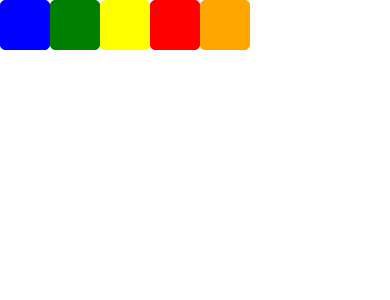
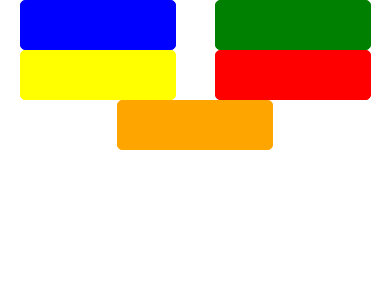
Before and after one commit to salmaazakii/E-Commerce-Application, a React Native app: screen / in a window 390 px wide. Shown: the top 300 px of the page. Built offline with nearby package versions, Linux system fonts and the light colour scheme.

Commit message:
styling test-layouts

```diff
--- a/TestComp/FlexBox.js
+++ b/TestComp/FlexBox.js
@@ -4,7 +4,7 @@ import {View} from 'react-native';
 function Box(props){
     return(
         <View style={{
-            width : 50
+            width : '40%'
             ,height : 50
             ,backgroundColor : props.color
             ,borderWidth: 1
@@ -36,6 +36,6 @@ export function VerticalLayout(props){
 }
 export function ULayout(props){
     return(
-        <Layout myStyle = {{flexDirection : 'row',rowCount : 2}}/>
+        <Layout myStyle = {{flexDirection : 'row',flexWrap : 'wrap',justifyContent:'space-around',alignContent:'space-around',height:'100%'}}/>
     );
 }
```
